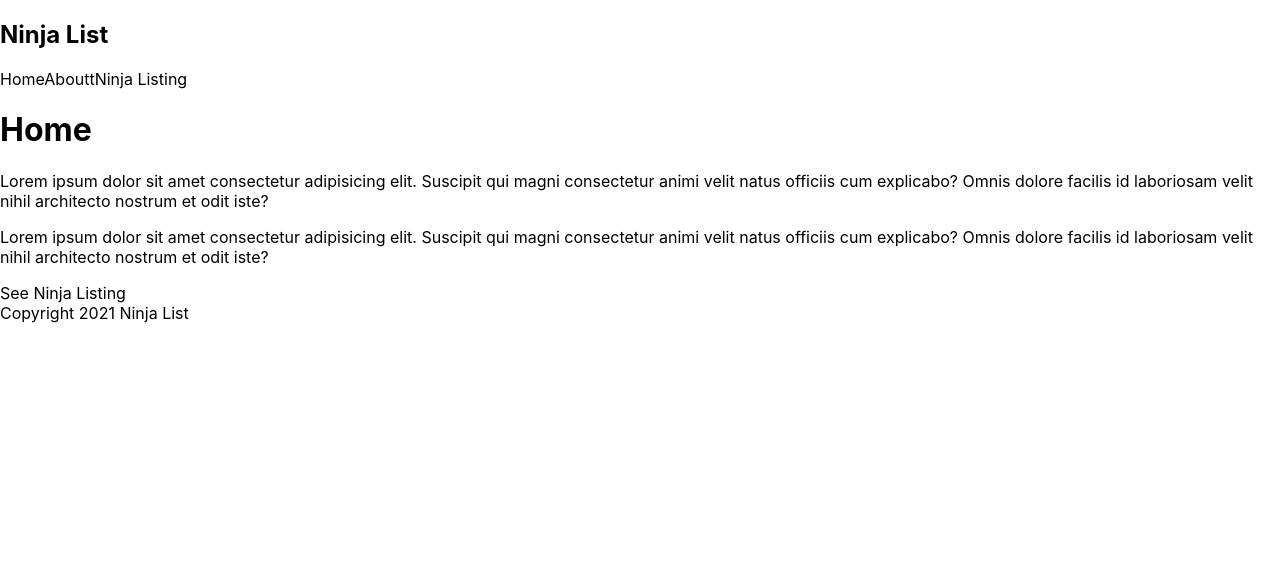
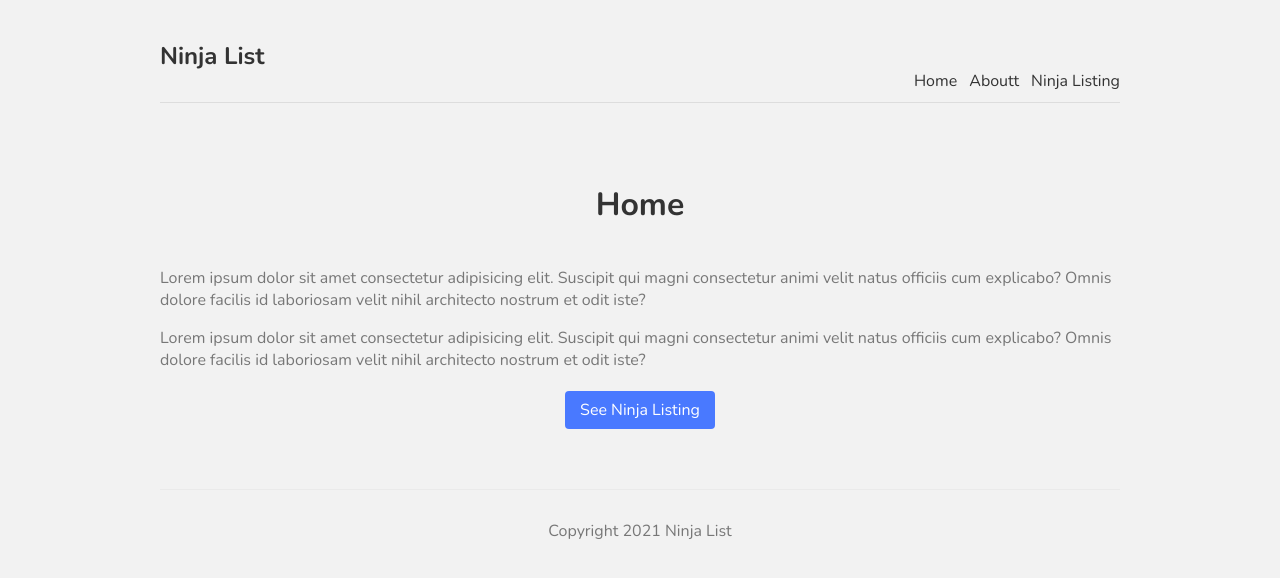
Before and after one commit to anusontarangkul/NextJS-intro, a Next.js app: page / in a window 1280 px wide. Shown: the top 578 px of the page. Built offline with nearby package versions, Linux system fonts and the light colour scheme.

Commit message:
add style Home

```diff
--- a/comps/Footer.js
+++ b/comps/Footer.js
@@ -2,9 +2,9 @@
 
 const Footer = () => {
     return (
-        <div>
+        <footer>
             Copyright 2021 Ninja List
-        </div>
+        </footer>
     )
 }
 
--- /dev/null
+++ b/comps/Layout.js
@@ -0,0 +1,15 @@
+import React from 'react'
+import Footer from './Footer'
+import Navbar from './Navbar'
+
+const Layout = ({ children }) => {
+    return (
+        <div className='content'>
+            <Navbar />
+            {children}
+            <Footer />
+        </div>
+    )
+}
+
+export default Layout
--- a/comps/Navbar.js
+++ b/comps/Navbar.js
@@ -4,7 +4,7 @@
 const Navbar = () => {
     return (
         <nav>
-            <div className='log'>
+            <div className='logo'>
                 <h1>Ninja List</h1>
             </div>
             <Link href='/'><a>Home</a></Link>
--- a/pages/_app.js
+++ b/pages/_app.js
@@ -1,7 +1,12 @@
 import '../styles/globals.css'
+import Layout from '../comps/Layout'
 
 function MyApp({ Component, pageProps }) {
-  return <Component {...pageProps} />
+  return (
+    <Layout>
+      <Component {...pageProps} />
+    </Layout>
+  )
 }
 
 export default MyApp
--- a/pages/index.js
+++ b/pages/index.js
@@ -8,15 +8,15 @@
 export default function Home() {
   return (
     <div >
-      <Navbar />
-      <h1>Home</h1>
-      <p>Lorem ipsum dolor sit amet consectetur adipisicing elit. Suscipit qui magni consectetur animi velit natus officiis cum explicabo? Omnis dolore facilis id laboriosam velit nihil architecto nostrum et odit iste?</p>
 
-      <p>Lorem ipsum dolor sit amet consectetur adipisicing elit. Suscipit qui magni consectetur animi velit natus officiis cum explicabo? Omnis dolore facilis id laboriosam velit nihil architecto nostrum et odit iste?</p>
+      <h1 className={styles.title}>Home</h1>
+      <p className={styles.text}>Lorem ipsum dolor sit amet consectetur adipisicing elit. Suscipit qui magni consectetur animi velit natus officiis cum explicabo? Omnis dolore facilis id laboriosam velit nihil architecto nostrum et odit iste?</p>
+
+      <p className={styles.text}>Lorem ipsum dolor sit amet consectetur adipisicing elit. Suscipit qui magni consectetur animi velit natus officiis cum explicabo? Omnis dolore facilis id laboriosam velit nihil architecto nostrum et odit iste?</p>
       <Link href="ninjas">
-        <a>See Ninja Listing</a>
+        <a className={styles.btn}>See Ninja Listing</a>
       </Link>
-      <Footer />
+
     </div>
   )
 }
--- a/styles/Home.module.css
+++ b/styles/Home.module.css
@@ -1,116 +1,18 @@
-.container {
-  padding: 0 2rem;
-}
-
-.main {
-  min-height: 100vh;
-  padding: 4rem 0;
-  flex: 1;
-  display: flex;
-  flex-direction: column;
-  justify-content: center;
-  align-items: center;
-}
-
-.footer {
-  display: flex;
-  flex: 1;
-  padding: 2rem 0;
-  border-top: 1px solid #eaeaea;
-  justify-content: center;
-  align-items: center;
-}
-
-.footer a {
-  display: flex;
-  justify-content: center;
-  align-items: center;
-  flex-grow: 1;
-}
-
-.title a {
-  color: #0070f3;
-  text-decoration: none;
-}
-
-.title a:hover,
-.title a:focus,
-.title a:active {
-  text-decoration: underline;
-}
-
 .title {
-  margin: 0;
-  line-height: 1.15;
-  font-size: 4rem;
-}
-
-.title,
-.description {
+  color: #333;
+  padding-bottom: 20px;
   text-align: center;
 }
-
-.description {
-  margin: 4rem 0;
-  line-height: 1.5;
-  font-size: 1.5rem;
+.text {
+  color: #777;
 }
-
-.code {
-  background: #fafafa;
-  border-radius: 5px;
-  padding: 0.75rem;
-  font-size: 1.1rem;
-  font-family: Menlo, Monaco, Lucida Console, Liberation Mono, DejaVu Sans Mono,
-    Bitstream Vera Sans Mono, Courier New, monospace;
+.btn {
+  display: block;
+  width: 150px;
+  padding: 8px 0;
+  margin: 20px auto;
+  background: #4979ff;
+  border-radius: 4px;
+  color: white;
+  text-align: center;
 }
-
-.grid {
-  display: flex;
-  align-items: center;
-  justify-content: center;
-  flex-wrap: wrap;
-  max-width: 800px;
-}
-
-.card {
-  margin: 1rem;
-  padding: 1.5rem;
-  text-align: left;
-  color: inherit;
-  text-decoration: none;
-  border: 1px solid #eaeaea;
-  border-radius: 10px;
-  transition: color 0.15s ease, border-color 0.15s ease;
-  max-width: 300px;
-}
-
-.card:hover,
-.card:focus,
-.card:active {
-  color: #0070f3;
-  border-color: #0070f3;
-}
-
-.card h2 {
-  margin: 0 0 1rem 0;
-  font-size: 1.5rem;
-}
-
-.card p {
-  margin: 0;
-  font-size: 1.25rem;
-  line-height: 1.5;
-}
-
-.logo {
-  height: 1em;
-  margin-left: 0.5rem;
-}
-
-@media (max-width: 600px) {
-  .grid {
-    width: 100%;
-    flex-direction: column;
-  }
-}
--- a/styles/globals.css
+++ b/styles/globals.css
@@ -1,16 +1,37 @@
-html,
+@import url('https://fonts.googleapis.com/css2?family=Nunito:wght@300;400;600;700&display=swap');
+
 body {
-  padding: 0;
-  margin: 0;
-  font-family: -apple-system, BlinkMacSystemFont, Segoe UI, Roboto, Oxygen,
-    Ubuntu, Cantarell, Fira Sans, Droid Sans, Helvetica Neue, sans-serif;
+  background: #f2f2f2;
+  color: #333;
+  font-family: 'Nunito';
 }
-
 a {
-  color: inherit;
+  color: #333;
   text-decoration: none;
 }
-
-* {
-  box-sizing: border-box;
+.content {
+  max-width: 960px;
+  margin: 0 auto;
 }
+nav {
+  margin: 10px auto 80px;
+  padding: 10px 0;
+  display: flex;
+  justify-content: flex-end;
+  align-items: flex-end;
+  border-bottom: 1px solid #ddd;
+}
+nav a {
+  margin-left: 12px;
+}
+nav .logo {
+  margin-right: auto;
+}
+footer {
+  display: block;
+  text-align: center;
+  padding: 30px 0;
+  margin-top: 60px;
+  color: #777;
+  border-top: 1px solid #eaeaea;
+}
```
Also changed, not shown: styles/Ninjas.module.css (added).
